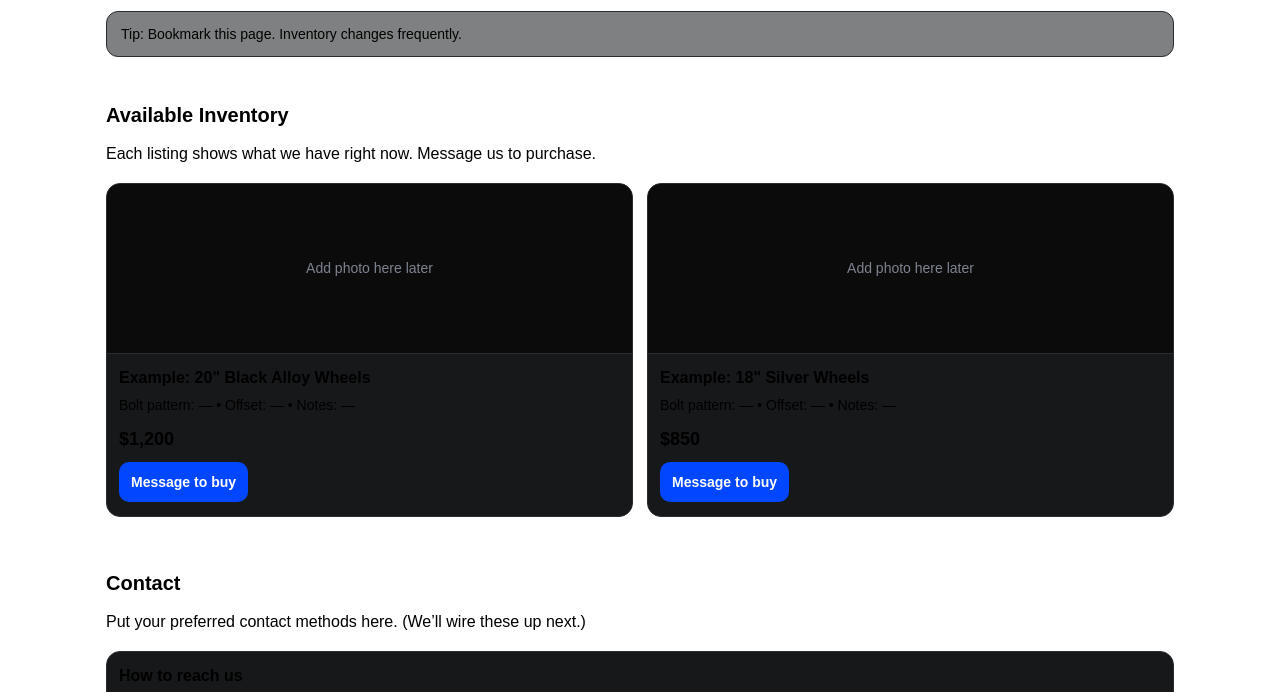
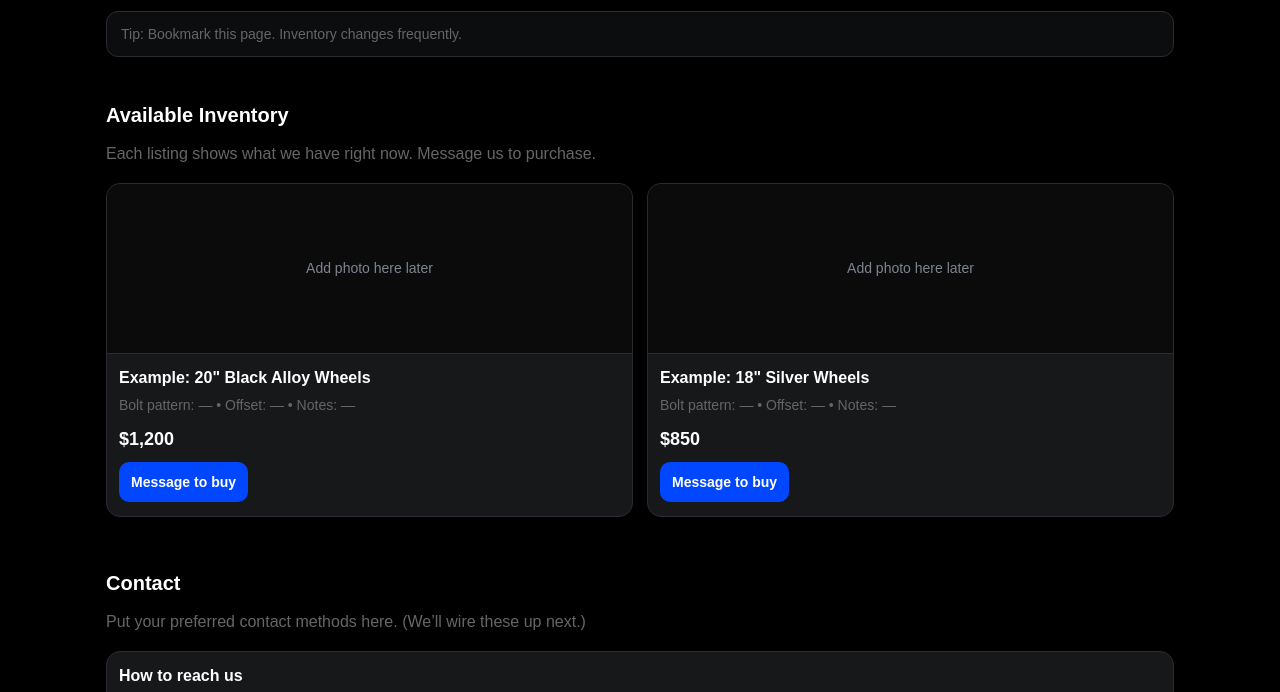
Before and after one commit to northcountrywheels/northcountry, a plain HTML site: page index.html in a window 1280 px wide. Shown: the part 185-877 px from the top of the page. Drawn offline with Linux system fonts and the light colour scheme.

Commit message:
Update index.html
font color changes & background color changes

```diff
--- a/index.html
+++ b/index.html
@@ -7,10 +7,10 @@
 
   <style>
     :root{
-      --bg: #ffffff;
+      --bg: #000000;
       --card: #17181a;
-      --text: #000000;
-      --muted: #000000;
+      --text: #ffffff;
+      --muted: #666666;
       --line: #2a2c31;
       --accent: #0047FF; /* you can change this later */
     }
```
